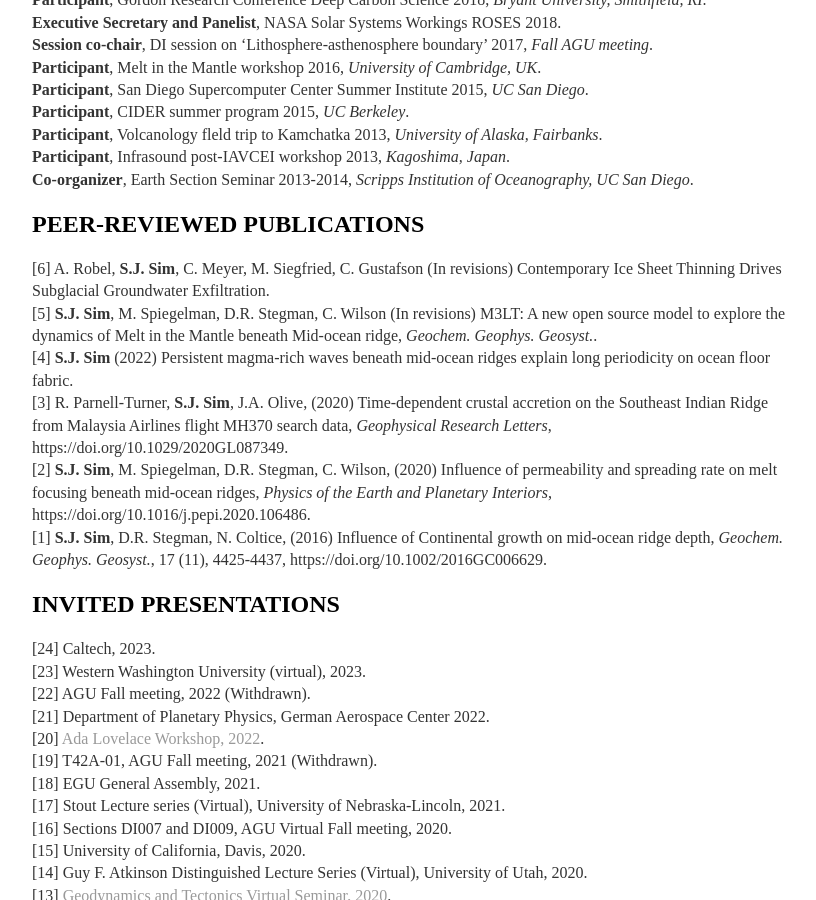
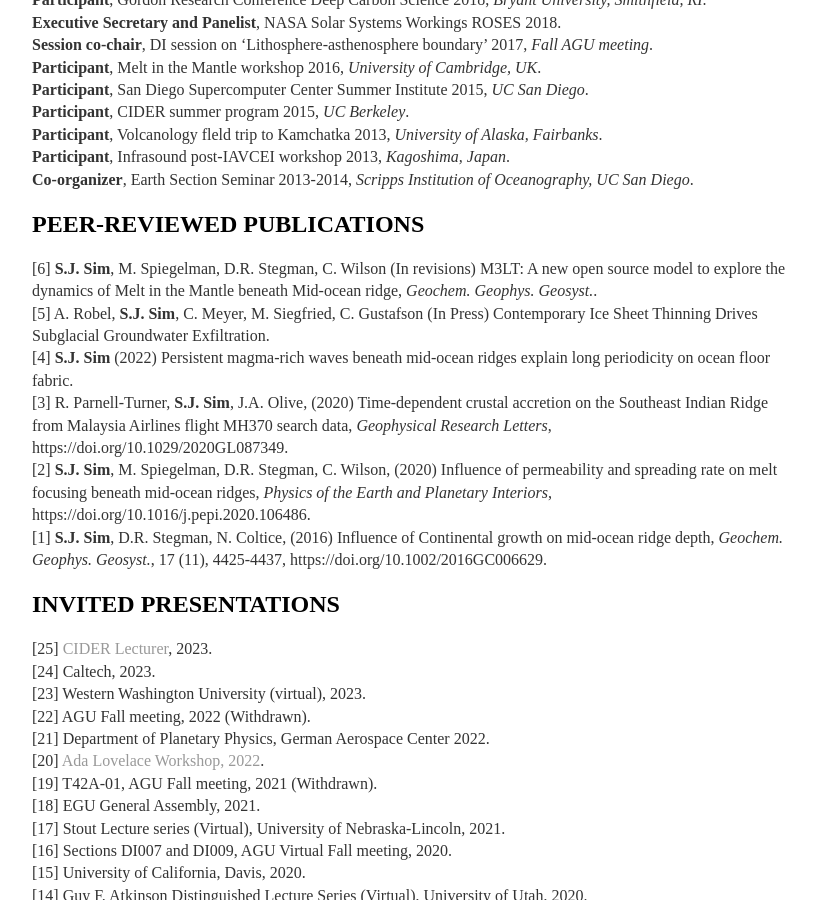
Before and after one commit to joycesim/joycesim.github.io, a Jekyll site: the page built from cv/index.md, in a window 1280 px wide and 900 px high, scrolled down 2455 px. Shown: the whole window, without its empty margins (224-1040 px from the left). Built offline with Jekyll 4.4.1, drawn with Linux system fonts in a browser that asks for light colours.

Commit message:
Update index.md

```diff
--- a/cv/index.md
+++ b/cv/index.md
@@ -100,14 +100,15 @@
 **Co-organizer**, Earth Section Seminar 2013-2014, *Scripps Institution of Oceanography, UC San Diego*.
 
 ## PEER-REVIEWED PUBLICATIONS
-[6] A. Robel, **S.J. Sim**, C. Meyer, M. Siegfried, C. Gustafson (In revisions) Contemporary Ice Sheet Thinning Drives Subglacial Groundwater Exfiltration.
-[5] **S.J. Sim**, M. Spiegelman, D.R. Stegman, C. Wilson (In revisions) M3LT: A new open source model to explore the dynamics of Melt in the Mantle beneath Mid-ocean ridge, *Geochem. Geophys. Geosyst.*.
+[6] **S.J. Sim**, M. Spiegelman, D.R. Stegman, C. Wilson (In revisions) M3LT: A new open source model to explore the dynamics of Melt in the Mantle beneath Mid-ocean ridge, *Geochem. Geophys. Geosyst.*.
+[5] A. Robel, **S.J. Sim**, C. Meyer, M. Siegfried, C. Gustafson (In Press) Contemporary Ice Sheet Thinning Drives Subglacial Groundwater Exfiltration.
 [4] **S.J. Sim** (2022) Persistent magma-rich waves beneath mid-ocean ridges explain long periodicity on ocean floor fabric.
 [3] R. Parnell-Turner, **S.J. Sim**, J.A. Olive, (2020) Time-dependent crustal accretion on the Southeast Indian Ridge from Malaysia Airlines flight MH370 search data, *Geophysical Research Letters*,  https://doi.org/10.1029/2020GL087349.
 [2] **S.J. Sim**, M. Spiegelman, D.R. Stegman, C. Wilson, (2020) Influence of permeability and spreading rate on melt focusing beneath mid-ocean ridges, *Physics of the Earth and Planetary Interiors*, https://doi.org/10.1016/j.pepi.2020.106486.
 [1] **S.J. Sim**, D.R. Stegman, N. Coltice, (2016) Influence of Continental growth on mid-ocean ridge depth, *Geochem. Geophys. Geosyst.*, 17 (11), 4425-4437,  https://doi.org/10.1002/2016GC006629.
 
 ## INVITED PRESENTATIONS
+[25] [CIDER Lecturer](https://www.deep-earth.org/summer23), 2023.
 [24] Caltech, 2023.
 [23] Western Washington University (virtual), 2023.
 [22] AGU Fall meeting, 2022 (Withdrawn).
```
